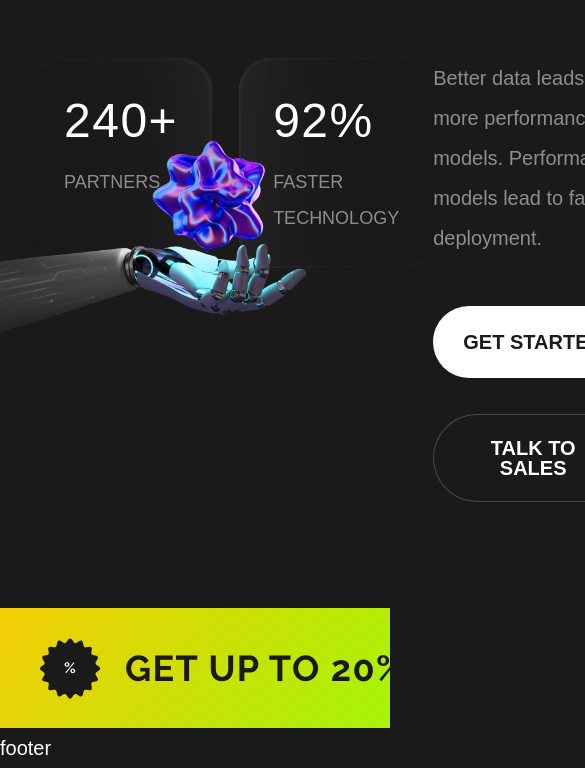
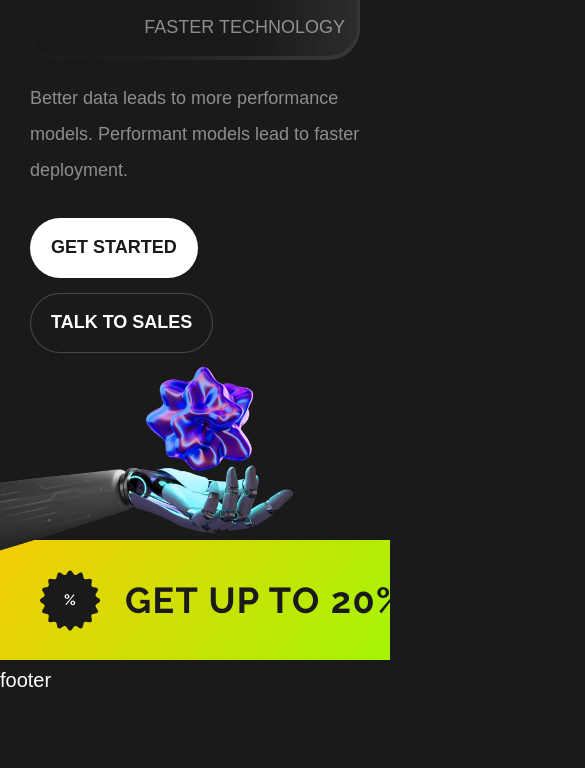
Before and after one commit to elmiramm/2--ai-man, a website: page src/index.html in a window 390 px wide. Shown: the part 428-1196 px from the top of the page, 585 px wide, since content can reach past the window. After the commit the page ends 1128 px from the top, so only its background shows below. Drawn offline with nearby package versions, Linux system fonts and the light colour scheme; files that its build step writes are made by us from their sources; files whose address does not match are found by name; a web font is replaced by a local one.

Commit message:
hero -adaptive

```diff
--- a/src/html/hero.html
+++ b/src/html/hero.html
@@ -7,7 +7,7 @@
 				<span class="hero__title--accent">AI.</span>
 			</h1>
 			<div class="hero__inner">
-				<div class="stats">
+				<div class="hero__stats stats">
 					<dl class="stats__item">
 						<dd class="stats__item-text">240+</dd>
 						<dt class="stats__title">PARTNERS</dt>
@@ -22,7 +22,7 @@
 						deployment. </p>
 					<div class="hero__buttons">
 						<button class="button button--white hero__button" type="button">GET STARTED</button>
-						<button class="button" type="button">TALK TO SALES</button>
+						<button class="button hero__button" type="button">TALK TO SALES</button>
 					</div>
 				</div>
 			</div>
--- a/src/scss/buttons.scss
+++ b/src/scss/buttons.scss
@@ -45,4 +45,17 @@
 
 		}
 	}
+	@media (max-width: 990px) {
+		&--white {
+			margin-right: 0px;
+		}
+	}
+	@media (max-width: 500px) {
+		& {
+			font-size: 18px;
+			padding: 15px 20px;
+			min-height: 60px;
+			min-width: 150px;
+		}
+	}
 }
--- a/src/scss/hero.scss
+++ b/src/scss/hero.scss
@@ -1,22 +1,21 @@
 .hero {
 	margin-top: 128px;
-	padding-top: 58px;
-
 	&__container {
 		position: relative;
-		min-height: 850px;
+		min-height: 937px;
 	}
 	&__bg-image {
 		position: absolute;
-		width: 94%;
+		width: 90%;
+		height: auto;
 		object-fit: contain;
 		left: 0;
-		bottom: -25px;
+		bottom: -35px;
 		z-index: 1;
 	}
 	&__title {
 		font-family: "Raleway";
-		font-size: calc(34px + 4.3vw);
+		font-size: calc(12px + 6.15vw);
 		line-height: 1.55;
 		font-weight: 800;
 		letter-spacing: 1px;
@@ -59,4 +58,50 @@
 	&__button {
 		margin-bottom: 36px;
 	}
+	@media (min-width: $burgerBP) {
+		padding-top: 58px;
+	}
+	@media (max-width: 990px) {
+		&__inner {
+			flex-direction: column;
+
+			align-items: flex-start;
+		}
+		&__container {
+			min-height: 840px;
+		}
+		&__title {
+			margin-bottom: 20px;
+		}
+		&__stats {
+			margin-bottom: 20px;
+			margin-left: auto;
+		}
+		&__content {
+			max-width: 100%;
+		}
+		&__buttons {
+			align-items: flex-start;
+			flex-direction: row;
+		}
+		&__button {
+			&:not(:last-child) {
+				margin-right: 15px;
+			}
+		}
+	}
+	@media (max-width: 500px) {
+		&__text {
+			font-size: 18px;
+			margin-bottom: 30px;
+		}
+		&__buttons {
+			align-items: center;
+			flex-wrap: wrap;
+		}
+		&__button {
+			line-height: 1.3em;
+			margin-bottom: 15px;
+		}
+	}
 }
--- a/src/scss/stats.scss
+++ b/src/scss/stats.scss
@@ -36,4 +36,37 @@
 		font-weight: 500;
 		text-transform: uppercase;
 	}
+	@media (max-width: 990px) {
+		&{
+			flex-wrap: wrap;
+		}
+		&__item {
+
+			&:not(:last-child) {
+				margin-bottom: 10px;
+			}
+
+		}
+		&__item-text {
+			font-size: 24px;
+		}
+	}
+	@media (max-width: 500px) {
+		&__item {
+			padding: 15px 15px;
+			width: 100%;
+			&:not(:last-child) {
+				margin-right: 0px;
+			}
+			text-align: right;
+			&--returned {
+				box-shadow:
+					inset 388px 0px 157px -197px rgba($color: $bg, $alpha: 1),
+					inset -2px 2px 0px 1px rgba($color: #393939, $alpha: 1),
+					inset -1px -4px 0px 0px rgba($color: #393939, $alpha: 1),
+					inset -239px 0px 100px -180px rgba($color: $mainTextColor, $alpha: 0.1);
+			}
+		}
+	}
+
 }
--- a/src/scss/ticker.scss
+++ b/src/scss/ticker.scss
@@ -42,6 +42,7 @@
 	}
 }
 
+
 @keyframes ticker {
 	0% {
 		transform: translateZ(0);
--- a/version.json
+++ b/version.json
@@ -1,3 +1,3 @@
 {
-    "main": "20231031125705"
+    "main": "20231031145011"
 }
```
Also changed, not shown: docs/index.html (+2 -2 lines), docs/css/style.min.css.
